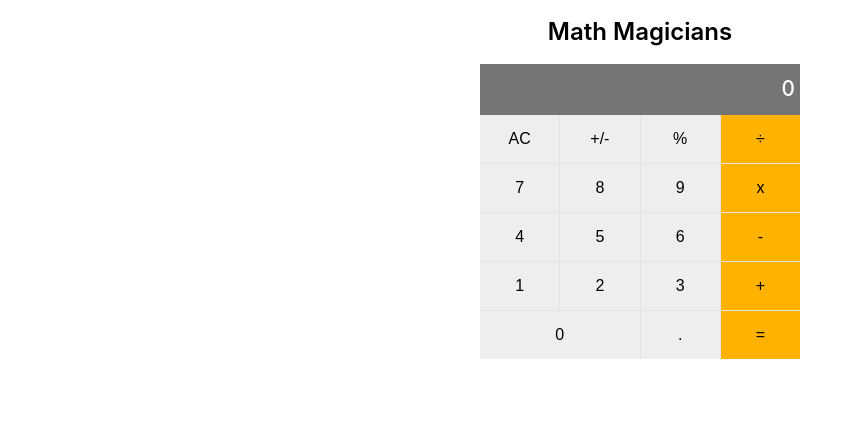
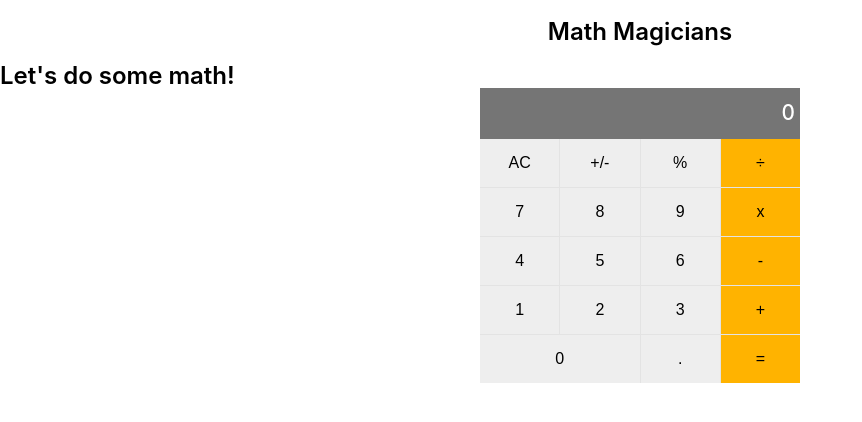
Before and after one commit to Lameck1/math-magicians, a React (Create React App) app: page / in a window 1280 px wide. Shown: the top 422 px of the page, without its empty margins (0-862 px from the left). Built offline with nearby package versions, Linux system fonts and the light colour scheme.

Commit message:
Refactor Calculator component

```diff
--- a/src/components/Calculator.js
+++ b/src/components/Calculator.js
@@ -16,10 +16,15 @@ const Calculator = () => {
 
   const { next, total } = state;
   return (
-    <div className="calculator">
-      <Output value={next || total || '0'} />
-      <Input clickHandler={handleClick} />
-    </div>
+    <section className="calculator-sect d-flex">
+      <div>
+        <h1>Let&apos;s do some math!</h1>
+      </div>
+      <div className="calculator">
+        <Output value={next || total || '0'} />
+        <Input clickHandler={handleClick} />
+      </div>
+    </section>
   );
 };
 
```
